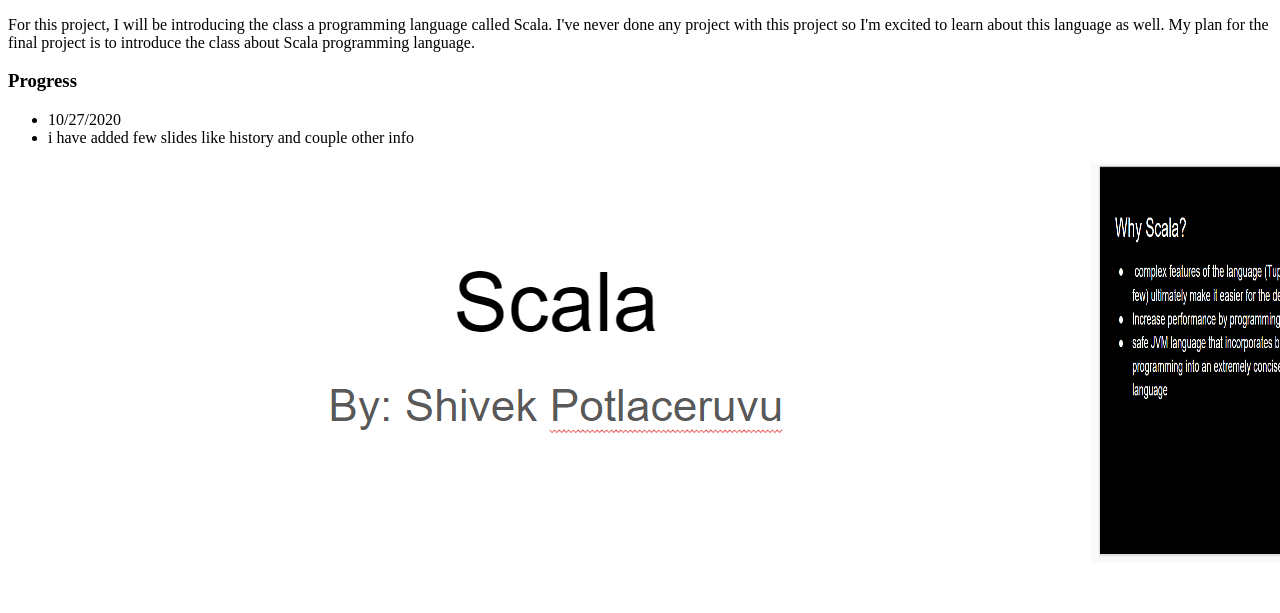
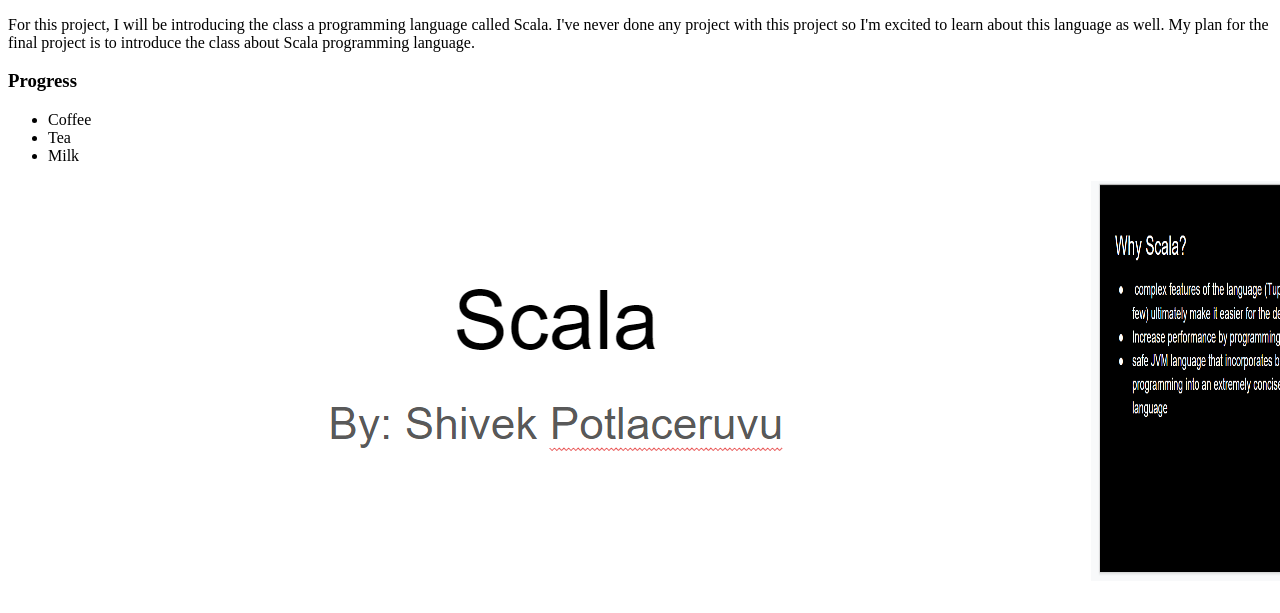
Before and after one commit to shivekkumar9999/finalProject, a plain HTML site: page index.html in a window 1280 px wide. Shown: the part 105-718 px from the top of the page. Drawn offline with Linux system fonts and the light colour scheme.

Commit message:
Update index.html

```diff
--- a/index.html
+++ b/index.html
@@ -12,10 +12,10 @@
         </p>
         <h3>Progress</h3>
         <ul>
-            <li>10/27/2020</li>
-            <li>i have added few slides like history and couple other info</li>
-
-        </ul>
+  <li>Coffee</li>
+  <li>Tea</li>
+  <li>Milk</li>
+</ul>
         <div style = "display: flex">
             <img src = "title.PNG" alt="titile"/>
             <img style = "height: 400px; width: 400px" src = "why.PNG" alt = "why"/>
```
